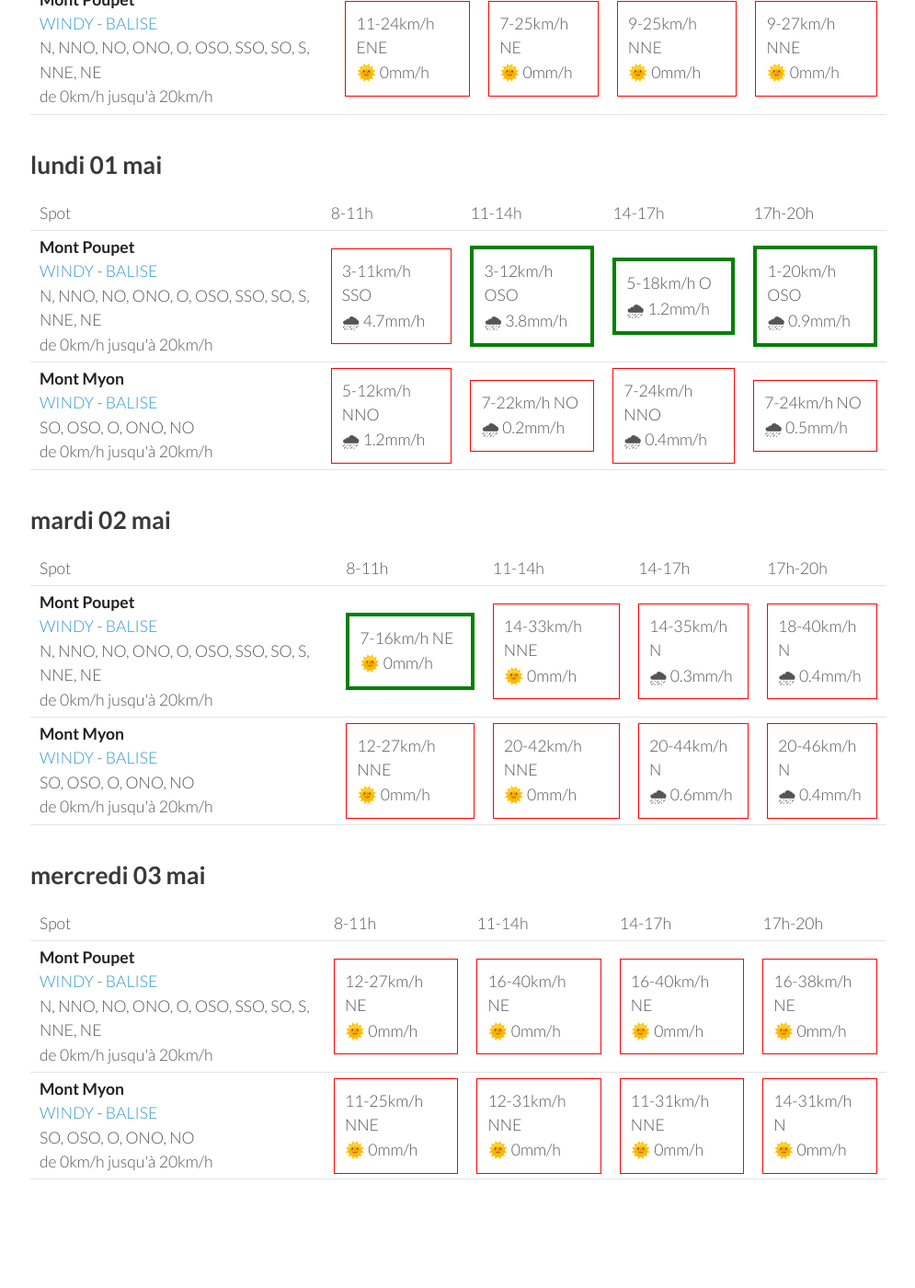
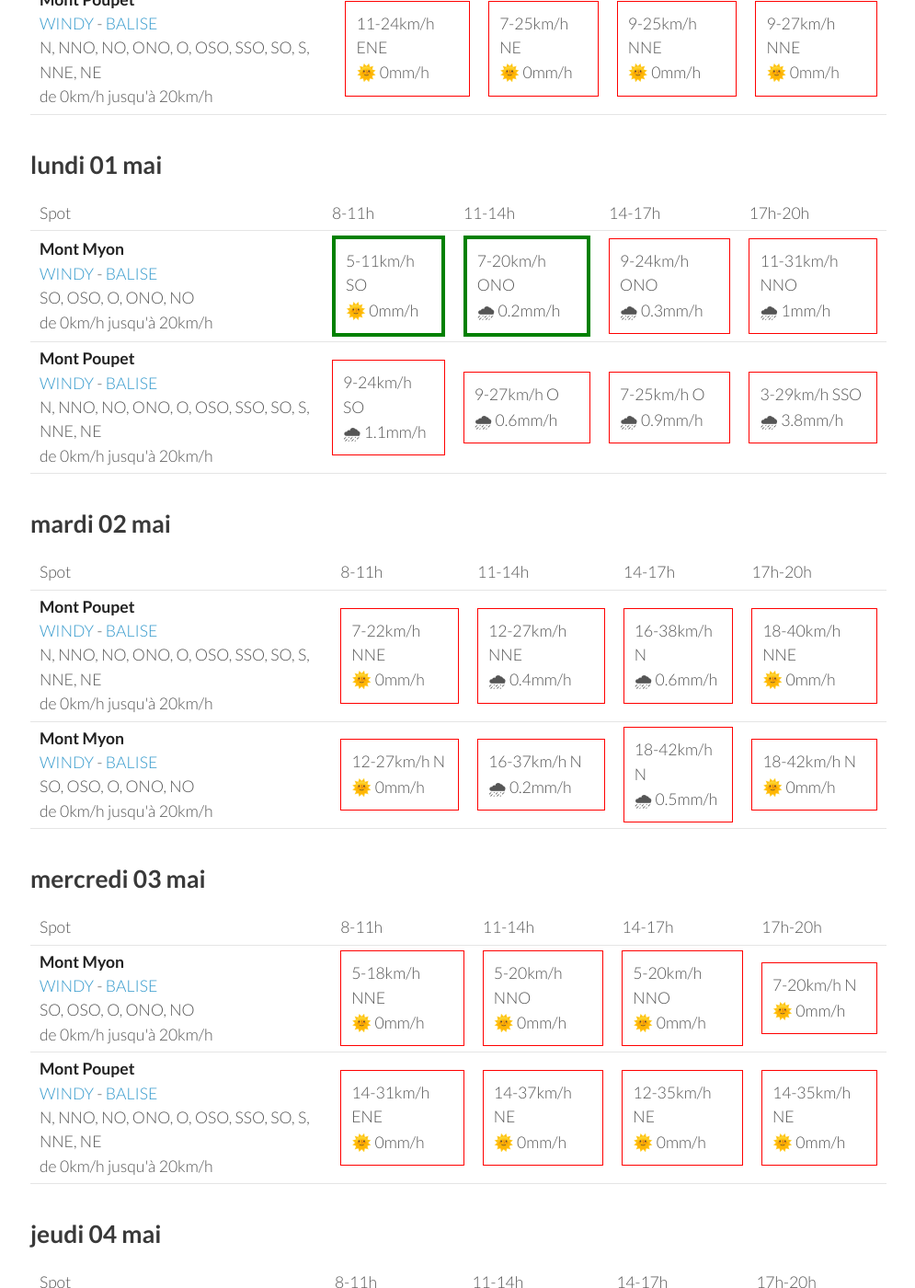
Before and after one commit to parapente-dans-le-nord/parapente-dans-le-nord.github.io, a Jekyll site: the page built from jura.markdown, in a window 1280 px wide and 1400 px high, scrolled down 897 px. Shown: the whole window at 92% size, without its empty margins (25-1020 px from the left). Built offline with Jekyll 4.4.1, drawn with Linux system fonts in a browser that asks for light colours; some of the changed text lies outside the part shown.

Commit message:
update index.markdown

```diff
--- a/jura.markdown
+++ b/jura.markdown
@@ -94,22 +94,22 @@ page mise à jour le samedi 29 avril 06:20
       <td>17h-20h</td>
     </tr>
 <tr>
-        <td><strong>Mont Poupet</strong><br><a href="https://windy.com/46.970/5.876?46.541,5.876,8">WINDY</a> - <span class=""><a href="http://www.balisemeteo.com/balise.php?idBalise=92">BALISE</a> </span><br> <span class="vent-favorable">N, NNO, NO, ONO, O, OSO, SSO, SO, S, NNE, NE</span><br><span class="force-vent">de 0km/h jusqu'à 20km/h</span> </td>
+        <td><strong>Mont Myon</strong><br><a href="https://windy.com/46.331/5.397?45.898,5.394,8,m:eWoagj8">WINDY</a> - <span class=""><a href="http://www.balisemeteo.com/balise.php?idBalise=70">BALISE</a> </span><br> <span class="vent-favorable">SO, OSO, O, ONO, NO</span><br><span class="force-vent">de 0km/h jusqu'à 20km/h</span> </td>
 
-            <td><div class="not-flyable"><p>3-11km/h SSO</p><p>🌧 4.7mm/h</p></div></td>
-            <td><div class="flyable"><p>3-12km/h OSO</p><p>🌧 3.8mm/h</p></div></td>
-            <td><div class="flyable"><p>5-18km/h O</p><p>🌧 1.2mm/h</p></div></td>
-            <td><div class="flyable"><p>1-20km/h OSO</p><p>🌧 0.9mm/h</p></div></td>
+            <td><div class="flyable"><p>5-11km/h SO</p><p>🌞 0mm/h</p></div></td>
+            <td><div class="flyable"><p>7-20km/h ONO</p><p>🌧 0.2mm/h</p></div></td>
+            <td><div class="not-flyable"><p>9-24km/h ONO</p><p>🌧 0.3mm/h</p></div></td>
+            <td><div class="not-flyable"><p>11-31km/h NNO</p><p>🌧 1mm/h</p></div></td>
 
 
     </tr>
 <tr>
-        <td><strong>Mont Myon</strong><br><a href="https://windy.com/46.331/5.397?45.898,5.394,8,m:eWoagj8">WINDY</a> - <span class=""><a href="http://www.balisemeteo.com/balise.php?idBalise=70">BALISE</a> </span><br> <span class="vent-favorable">SO, OSO, O, ONO, NO</span><br><span class="force-vent">de 0km/h jusqu'à 20km/h</span> </td>
+        <td><strong>Mont Poupet</strong><br><a href="https://windy.com/46.970/5.876?46.541,5.876,8">WINDY</a> - <span class=""><a href="http://www.balisemeteo.com/balise.php?idBalise=92">BALISE</a> </span><br> <span class="vent-favorable">N, NNO, NO, ONO, O, OSO, SSO, SO, S, NNE, NE</span><br><span class="force-vent">de 0km/h jusqu'à 20km/h</span> </td>
 
-            <td><div class="not-flyable"><p>5-12km/h NNO</p><p>🌧 1.2mm/h</p></div></td>
-            <td><div class="not-flyable"><p>7-22km/h NO</p><p>🌧 0.2mm/h</p></div></td>
-            <td><div class="not-flyable"><p>7-24km/h NNO</p><p>🌧 0.4mm/h</p></div></td>
-            <td><div class="not-flyable"><p>7-24km/h NO</p><p>🌧 0.5mm/h</p></div></td>
+            <td><div class="not-flyable"><p>9-24km/h SO</p><p>🌧 1.1mm/h</p></div></td>
+            <td><div class="not-flyable"><p>9-27km/h O</p><p>🌧 0.6mm/h</p></div></td>
+            <td><div class="not-flyable"><p>7-25km/h O</p><p>🌧 0.9mm/h</p></div></td>
+            <td><div class="not-flyable"><p>3-29km/h SSO</p><p>🌧 3.8mm/h</p></div></td>
 
 
     </tr>
@@ -132,20 +132,20 @@ page mise à jour le samedi 29 avril 06:20
 <tr>
         <td><strong>Mont Poupet</strong><br><a href="https://windy.com/46.970/5.876?46.541,5.876,8">WINDY</a> - <span class=""><a href="http://www.balisemeteo.com/balise.php?idBalise=92">BALISE</a> </span><br> <span class="vent-favorable">N, NNO, NO, ONO, O, OSO, SSO, SO, S, NNE, NE</span><br><span class="force-vent">de 0km/h jusqu'à 20km/h</span> </td>
 
-            <td><div class="flyable"><p>7-16km/h NE</p><p>🌞 0mm/h</p></div></td>
-            <td><div class="not-flyable"><p>14-33km/h NNE</p><p>🌞 0mm/h</p></div></td>
-            <td><div class="not-flyable"><p>14-35km/h N</p><p>🌧 0.3mm/h</p></div></td>
-            <td><div class="not-flyable"><p>18-40km/h N</p><p>🌧 0.4mm/h</p></div></td>
+            <td><div class="not-flyable"><p>7-22km/h NNE</p><p>🌞 0mm/h</p></div></td>
+            <td><div class="not-flyable"><p>12-27km/h NNE</p><p>🌧 0.4mm/h</p></div></td>
+            <td><div class="not-flyable"><p>16-38km/h N</p><p>🌧 0.6mm/h</p></div></td>
+            <td><div class="not-flyable"><p>18-40km/h NNE</p><p>🌞 0mm/h</p></div></td>
 
 
     </tr>
 <tr>
         <td><strong>Mont Myon</strong><br><a href="https://windy.com/46.331/5.397?45.898,5.394,8,m:eWoagj8">WINDY</a> - <span class=""><a href="http://www.balisemeteo.com/balise.php?idBalise=70">BALISE</a> </span><br> <span class="vent-favorable">SO, OSO, O, ONO, NO</span><br><span class="force-vent">de 0km/h jusqu'à 20km/h</span> </td>
 
-            <td><div class="not-flyable"><p>12-27km/h NNE</p><p>🌞 0mm/h</p></div></td>
-            <td><div class="not-flyable"><p>20-42km/h NNE</p><p>🌞 0mm/h</p></div></td>
-            <td><div class="not-flyable"><p>20-44km/h N</p><p>🌧 0.6mm/h</p></div></td>
-            <td><div class="not-flyable"><p>20-46km/h N</p><p>🌧 0.4mm/h</p></div></td>
+            <td><div class="not-flyable"><p>12-27km/h N</p><p>🌞 0mm/h</p></div></td>
+            <td><div class="not-flyable"><p>16-37km/h N</p><p>🌧 0.2mm/h</p></div></td>
+            <td><div class="not-flyable"><p>18-42km/h N</p><p>🌧 0.5mm/h</p></div></td>
+            <td><div class="not-flyable"><p>18-42km/h N</p><p>🌞 0mm/h</p></div></td>
 
 
     </tr>
@@ -166,22 +166,22 @@ page mise à jour le samedi 29 avril 06:20
       <td>17h-20h</td>
     </tr>
 <tr>
-        <td><strong>Mont Poupet</strong><br><a href="https://windy.com/46.970/5.876?46.541,5.876,8">WINDY</a> - <span class=""><a href="http://www.balisemeteo.com/balise.php?idBalise=92">BALISE</a> </span><br> <span class="vent-favorable">N, NNO, NO, ONO, O, OSO, SSO, SO, S, NNE, NE</span><br><span class="force-vent">de 0km/h jusqu'à 20km/h</span> </td>
+        <td><strong>Mont Myon</strong><br><a href="https://windy.com/46.331/5.397?45.898,5.394,8,m:eWoagj8">WINDY</a> - <span class=""><a href="http://www.balisemeteo.com/balise.php?idBalise=70">BALISE</a> </span><br> <span class="vent-favorable">SO, OSO, O, ONO, NO</span><br><span class="force-vent">de 0km/h jusqu'à 20km/h</span> </td>
 
-            <td><div class="not-flyable"><p>12-27km/h NE</p><p>🌞 0mm/h</p></div></td>
-            <td><div class="not-flyable"><p>16-40km/h NE</p><p>🌞 0mm/h</p></div></td>
-            <td><div class="not-flyable"><p>16-40km/h NE</p><p>🌞 0mm/h</p></div></td>
-            <td><div class="not-flyable"><p>16-38km/h NE</p><p>🌞 0mm/h</p></div></td>
+            <td><div class="not-flyable"><p>5-18km/h NNE</p><p>🌞 0mm/h</p></div></td>
+            <td><div class="not-flyable"><p>5-20km/h NNO</p><p>🌞 0mm/h</p></div></td>
+            <td><div class="not-flyable"><p>5-20km/h NNO</p><p>🌞 0mm/h</p></div></td>
+            <td><div class="not-flyable"><p>7-20km/h N</p><p>🌞 0mm/h</p></div></td>
 
 
     </tr>
 <tr>
-        <td><strong>Mont Myon</strong><br><a href="https://windy.com/46.331/5.397?45.898,5.394,8,m:eWoagj8">WINDY</a> - <span class=""><a href="http://www.balisemeteo.com/balise.php?idBalise=70">BALISE</a> </span><br> <span class="vent-favorable">SO, OSO, O, ONO, NO</span><br><span class="force-vent">de 0km/h jusqu'à 20km/h</span> </td>
+        <td><strong>Mont Poupet</strong><br><a href="https://windy.com/46.970/5.876?46.541,5.876,8">WINDY</a> - <span class=""><a href="http://www.balisemeteo.com/balise.php?idBalise=92">BALISE</a> </span><br> <span class="vent-favorable">N, NNO, NO, ONO, O, OSO, SSO, SO, S, NNE, NE</span><br><span class="force-vent">de 0km/h jusqu'à 20km/h</span> </td>
 
-            <td><div class="not-flyable"><p>11-25km/h NNE</p><p>🌞 0mm/h</p></div></td>
-            <td><div class="not-flyable"><p>12-31km/h NNE</p><p>🌞 0mm/h</p></div></td>
-            <td><div class="not-flyable"><p>11-31km/h NNE</p><p>🌞 0mm/h</p></div></td>
-            <td><div class="not-flyable"><p>14-31km/h N</p><p>🌞 0mm/h</p></div></td>
+            <td><div class="not-flyable"><p>14-31km/h ENE</p><p>🌞 0mm/h</p></div></td>
+            <td><div class="not-flyable"><p>14-37km/h NE</p><p>🌞 0mm/h</p></div></td>
+            <td><div class="not-flyable"><p>12-35km/h NE</p><p>🌞 0mm/h</p></div></td>
+            <td><div class="not-flyable"><p>14-35km/h NE</p><p>🌞 0mm/h</p></div></td>
 
 
     </tr>
@@ -189,3 +189,39 @@ page mise à jour le samedi 29 avril 06:20
 </tbody>
 </table>
 {:/}
+## jeudi 04 mai
+
+{::nomarkdown}
+<table>
+  <tbody>
+    <tr>
+      <td>Spot</td>
+      <td>8-11h</td>
+      <td>11-14h</td>
+      <td>14-17h</td>
+      <td>17h-20h</td>
+    </tr>
+<tr>
+        <td><strong>Mont Poupet</strong><br><a href="https://windy.com/46.970/5.876?46.541,5.876,8">WINDY</a> - <span class=""><a href="http://www.balisemeteo.com/balise.php?idBalise=92">BALISE</a> </span><br> <span class="vent-favorable">N, NNO, NO, ONO, O, OSO, SSO, SO, S, NNE, NE</span><br><span class="force-vent">de 0km/h jusqu'à 20km/h</span> </td>
+
+            <td><div class="not-flyable"><p>7-22km/h SE</p><p>🌞 0mm/h</p></div></td>
+            <td><div class="flyable"><p>1-14km/h ONO</p><p>🌞 0mm/h</p></div></td>
+            <td><div class="not-flyable"><p>18-42km/h SO</p><p>🌞 0mm/h</p></div></td>
+            <td><div class="not-flyable"><p>18-46km/h SO</p><p>🌞 0mm/h</p></div></td>
+
+
+    </tr>
+<tr>
+        <td><strong>Mont Myon</strong><br><a href="https://windy.com/46.331/5.397?45.898,5.394,8,m:eWoagj8">WINDY</a> - <span class=""><a href="http://www.balisemeteo.com/balise.php?idBalise=70">BALISE</a> </span><br> <span class="vent-favorable">SO, OSO, O, ONO, NO</span><br><span class="force-vent">de 0km/h jusqu'à 20km/h</span> </td>
+
+            <td><div class="not-flyable"><p>11-24km/h SSE</p><p>🌞 0mm/h</p></div></td>
+            <td><div class="not-flyable"><p>16-38km/h SSO</p><p>🌞 0mm/h</p></div></td>
+            <td><div class="not-flyable"><p>22-50km/h SSO</p><p>🌞 0mm/h</p></div></td>
+            <td><div class="not-flyable"><p>18-51km/h SSO</p><p>🌞 0mm/h</p></div></td>
+
+
+    </tr>
+
+</tbody>
+</table>
+{:/}
```
Also changed, not shown: other parts of jura.markdown (+1 -1 lines).
